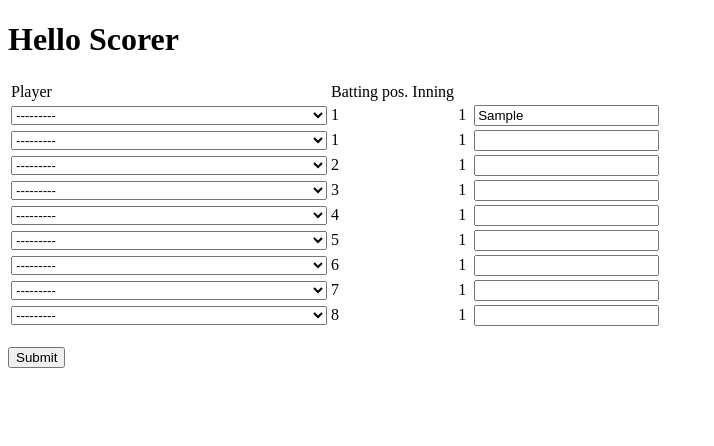
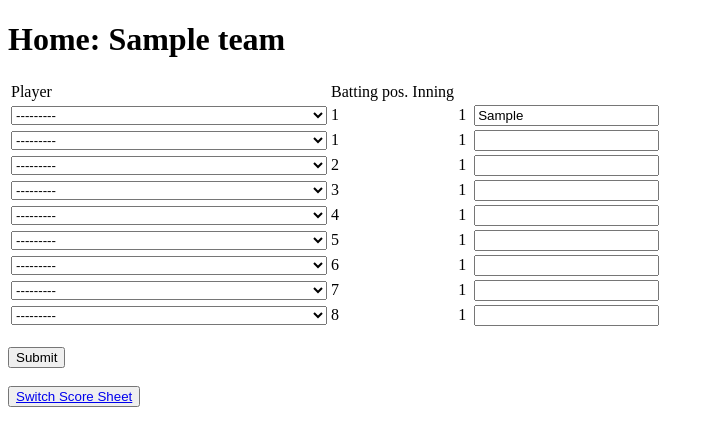
Before and after one commit to JGaukrogers/Electronic-Scorer-Sheet, a Django app: page /update_sheet/1/1 in a window 1280 px wide. Shown: the top 446 px of the page, without its empty margins (0-714 px from the left). Run offline with Django 4.2, Linux system fonts and the light colour scheme; tables that the repository leaves empty hold one stand-in row (values such as "Sample post").

Commit message:
Small improvment on the update_sheet template and view

```diff
--- a/scorerSheet/templates/sheet.html
+++ b/scorerSheet/templates/sheet.html
@@ -1,7 +1,7 @@
 {% extends "base.html" %}
 
 {% block content %}
-<h1>Hello Scorer</h1>
+<h1>{{which_team}}: {{team_name}}</h1>
 
 
 <div>
@@ -32,5 +32,11 @@
         <input name="submit" type="submit" value="Submit">
     </form>
 </div>
+<br/>
+<div>
+    <button type="button">
+        <a href="{% url 'update_sheet' game_id other_team_id %}">Switch Score Sheet</a>
+    </button>
+</div>
 
 {% endblock %}
--- a/scorerSheet/views.py
+++ b/scorerSheet/views.py
@@ -135,5 +135,15 @@ def update_sheet(request, game_id, team_id):
             form.save(commit=False)
         """
 
-    context = {'formset': formset}
+    team_to_show = get_object_or_404(Team, pk=team_id)
+    if game.home_team.id == team_id:
+        other_team_id = game.guest_team.id
+        which_team = 'Home'
+    else:
+        other_team_id = game.home_team.id
+        which_team = 'Guest'
+    context = {'formset': formset, 'team_name': team_to_show.team_name,
+               'game_id': game_id,
+               'other_team_id': other_team_id,
+               'which_team': which_team}
     return render(request, "sheet.html", context)
```
